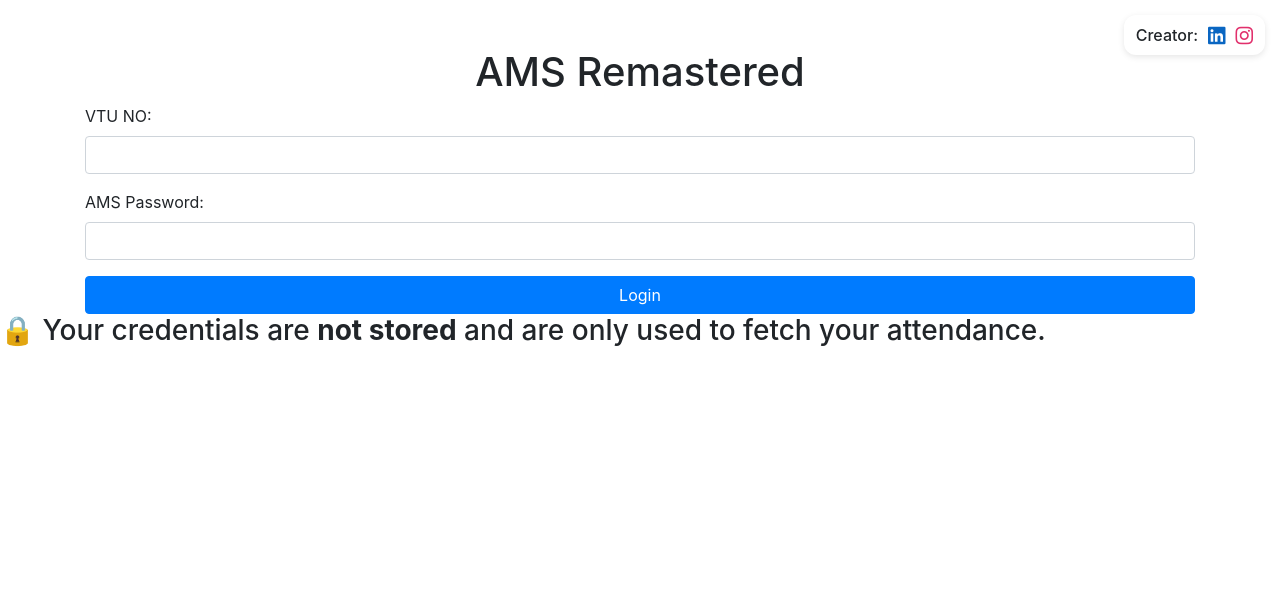
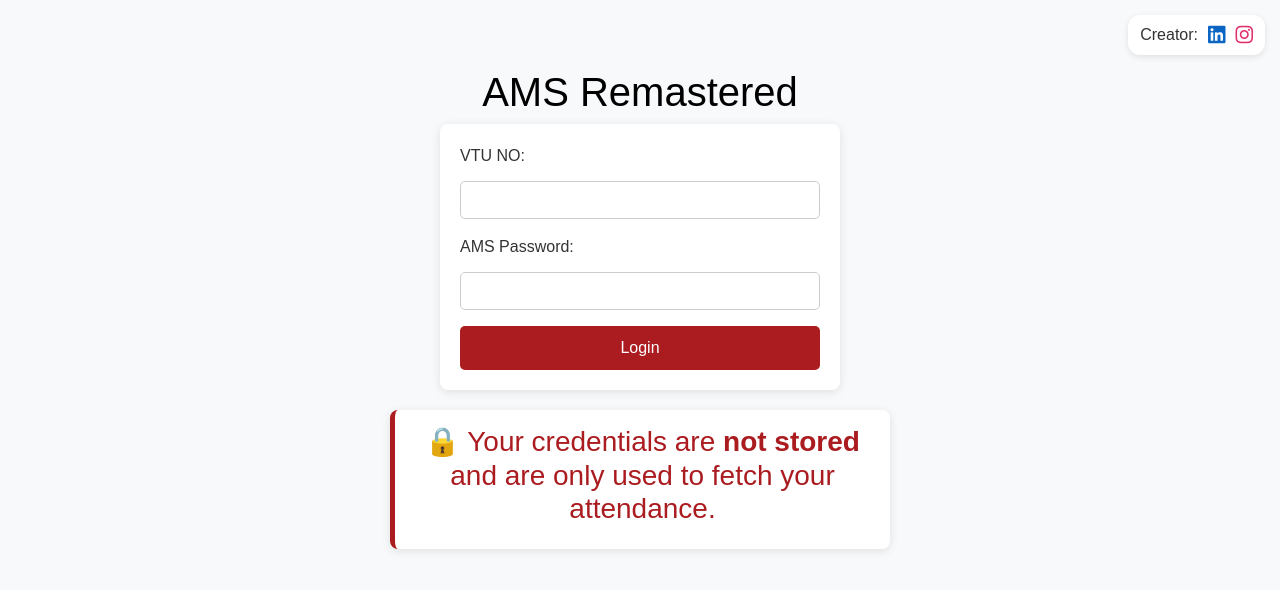
Before and after one commit to revanth-ch/ams-remastered, a Flask app: page / in a window 1280 px wide. Shown: the top 590 px of the page. Run offline with Flask 3, Linux system fonts and the light colour scheme; some libraries are stand-ins or nearby versions.

Commit message:
Update styles.css

```diff
--- a/website/static/styles.css
+++ b/website/static/styles.css
@@ -1,31 +1,101 @@
-<!DOCTYPE html>
-<html lang="en">
-<head>
-    <meta charset="UTF-8">
-    <meta name="viewport" content="width=device-width, initial-scale=1.0">
-    <title>AMS Remastered</title>
-    <link rel="stylesheet" href="https://stackpath.bootstrapcdn.com/bootstrap/4.4.1/css/bootstrap.min.css">
-    <link rel="stylesheet" href="{{ url_for('static', filename='styles.css') }}">
-    <link rel="shortcut icon" href="{{ url_for('static', filename='Untitled-removebg-preview.png') }}" type="image/x-icon">
+body {
+    font-family: 'Arial', sans-serif;
+    background-color: #f8f9fa;
+    color: #333;
+    margin: 0;
+    padding: 20px;
+}
 
-    <!-- Google tag (gtag.js) -->
-    <script async src="https://www.googletagmanager.com/gtag/js?id=G-4MTXMKGPTX"></script>
-    <script>
-      window.dataLayer = window.dataLayer || [];
-      function gtag(){dataLayer.push(arguments);}
-      gtag('js', new Date());
-      gtag('config', 'G-4MTXMKGPTX');
-    </script>
+.form-container {
+    max-width: 400px;
+    background: white;
+    padding: 20px;
+    box-shadow: 0px 2px 10px rgba(0, 0, 0, 0.1);
+    border-radius: 8px;
+    margin: 0 auto;
+}
 
-    <!-- Font Awesome (for social icons) -->
-    <link rel="stylesheet" href="https://cdnjs.cloudflare.com/ajax/libs/font-awesome/6.5.0/css/all.min.css">
+input[type="text"], input[type="password"] {
+    width: 100%;
+    padding: 10px;
+    margin-top: 5px;
+    border: 1px solid #ccc;
+    border-radius: 5px;
+}
 
-    <style>
+button, .btn {
+    background-color: #ab1c20;
+    color: white;
+    border: none;
+    padding: 10px 15px;
+    cursor: pointer;
+    border-radius: 5px;
+    transition: background 0.3s ease, transform 0.2s ease;
+}
+
+button:hover, .btn:hover {
+    background-color: #ffd698;
+    transform: translateY(-2px);
+    color: black;
+}
+
+.student-info {
+    background: #ab1c20;
+    color: white;
+    border-radius: 8px;
+    padding: 15px;
+    text-align: center;
+}
+
+table {
+    width: 100%;
+    border-collapse: collapse;
+    margin-top: 20px;
+    background-color: #fff;
+    box-shadow: 0px 2px 10px rgba(0, 0, 0, 0.1);
+    overflow-x: auto;
+    display: block;
+}
+
+th, td {
+    border: 1px solid #ddd;
+    padding: 10px;
+    text-align: center;
+}
+
+th {
+    background-color: #ab1c20;
+    color: white;
+    font-weight: bold;
+}
+
+tbody tr:nth-child(even) {
+    background-color: #f2f2f2;
+}
+
+h1 {
+    color: black;
+    text-align: center;
+}
+
+.security-warning {
+    max-width: 500px;
+    background: #ffffff;
+    color: #ab1c20;
+    padding: 15px;
+    border-radius: 8px;
+    text-align: center;
+    font-weight: bold;
+    margin: 20px auto;
+    box-shadow: 0px 2px 10px rgba(0, 0, 0, 0.1);
+    border-left: 5px solid #ab1c20;
+}
+
 .creator-contact {
     position: fixed;
-            top: 15px;
-            right: 15px;
-            z-index: 10000;
+    top: 20px;
+    right: 20px;
+    z-index: 9999;
     background: white;
     padding: 8px 12px;
     border-radius: 12px;
@@ -35,86 +105,50 @@
     align-items: center;
     gap: 10px;
 }
+
 .creator-contact a {
     text-decoration: none;
     transition: opacity 0.3s ease;
 }
+
 .creator-contact a:hover {
     opacity: 0.7;
 }
-    </style>
-</head>
-<body>
-    <!-- Creator contact fixed top-right -->
-    <div class="creator-contact">
-        Creator:
-        <a href="https://www.linkedin.com/in/ch-revanth/" target="_blank" style="color: #0A66C2;">
-            <i class="fab fa-linkedin fa-lg"></i>
-        </a>
-        <a href="https://www.instagram.com/revanthnow" target="_blank" style="color: #E1306C;">
-            <i class="fab fa-instagram fa-lg"></i>
-        </a>
-    </div>
 
-    <div class="container mt-5">
-        <h1 class="text-center">AMS Remastered</h1>
+/* Responsive Design */
+@media screen and (max-width: 768px) {
+    table {
+        width: 100%;
+        overflow-x: auto;
+        -webkit-overflow-scrolling: touch;
+    }
 
-        <!-- Login Form -->
-        <div class="form-container">
-            <form method="POST">
-                <div class="form-group">
-                    <label for="username">VTU NO:</label>
-                    <input type="text" class="form-control" id="username" name="username" required>
-                </div>
-                <div class="form-group">
-                    <label for="password">AMS Password:</label>
-                    <input type="password" class="form-control" id="password" name="password" required>
-                </div>
-                <button type="submit" class="btn btn-primary btn-block">Login</button>
-            </form>
-        </div>
+    th, td {
+        padding: 8px;
+        font-size: 14px;
+    }
 
-        {% if name and hall_ticket %}
-        <!-- Student Info -->
-        <div class="student-info mt-4 p-3">
-            <h3>Welcome, {{ name }}</h3>
-            <p><strong>Hall Ticket Number:</strong> {{ hall_ticket }}</p>
-        </div>
-        {% endif %}
+    .student-info {
+        padding: 10px;
+    }
 
-        {% if attendance %}
-        <!-- Attendance Table -->
-        <table class="table mt-4">
-            <thead>
-                <tr>
-                    <th>Course Code</th>
-                    <th>Course Name</th>
-                    <th>Total Sessions</th>
-                    <th>Attended Sessions</th>
-                    <th>Attendance (%)</th>
-                    <th>Overall Attendance</th>
-                    <th>Sessions Needed for 75%</th>
-                </tr>
-            </thead>
-            <tbody>
-                {% for entry in attendance %}
-                <tr>
-                    <td>{{ entry.course_code }}</td>
-                    <td>{{ entry.course_name }}</td>
-                    <td>{{ entry.total_sessions }}</td>
-                    <td>{{ entry.attended_sessions }}</td>
-                    <td>{{ entry.present_percentage }}%</td>
-                    <td>{{entry.Overall_percentage}}%</td>
-                    <td>{{ entry.remaining_sessions }}</td>
-                </tr>
-                {% endfor %}
-            </tbody>
-        </table>
-        {% endif %}
-    </div>
+    h1 {
+        font-size: 24px;
+    }
+}
 
-    <div class="security-warning">
-        <h3>🔒 Your credentials are <strong>not stored</strong> and are only used to fetch your attendance.</h3>
-    </div>
-</body>
-</html>
+@media screen and (max-width: 480px) {
+    table {
+        font-size: 12px;
+    }
+
+    th, td {
+        padding: 6px;
+    }
+
+    .creator-contact {
+        font-size: 14px;
+        padding: 6px 10px;
+        gap: 8px;
+    }
+}
```
Lines whose indentation alone changed are shown as unchanged.
